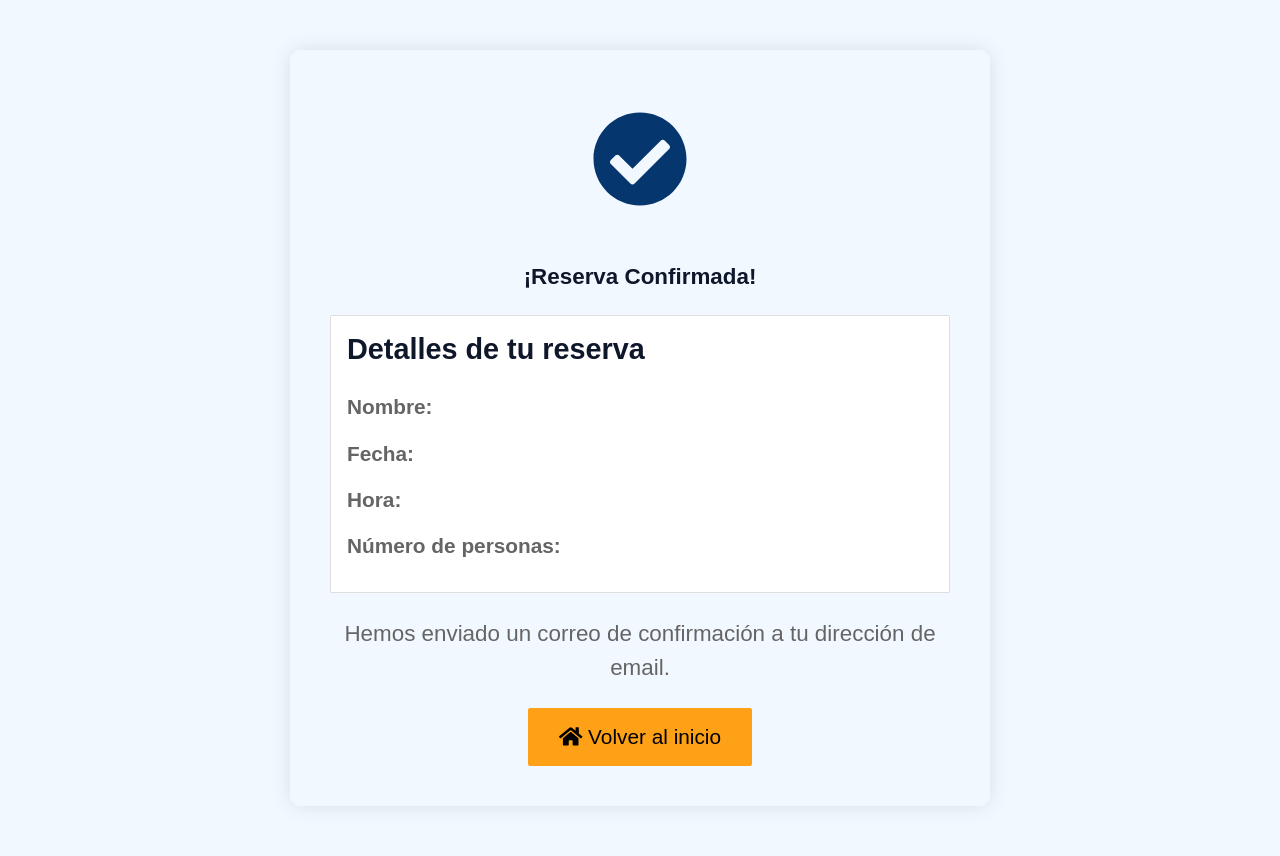
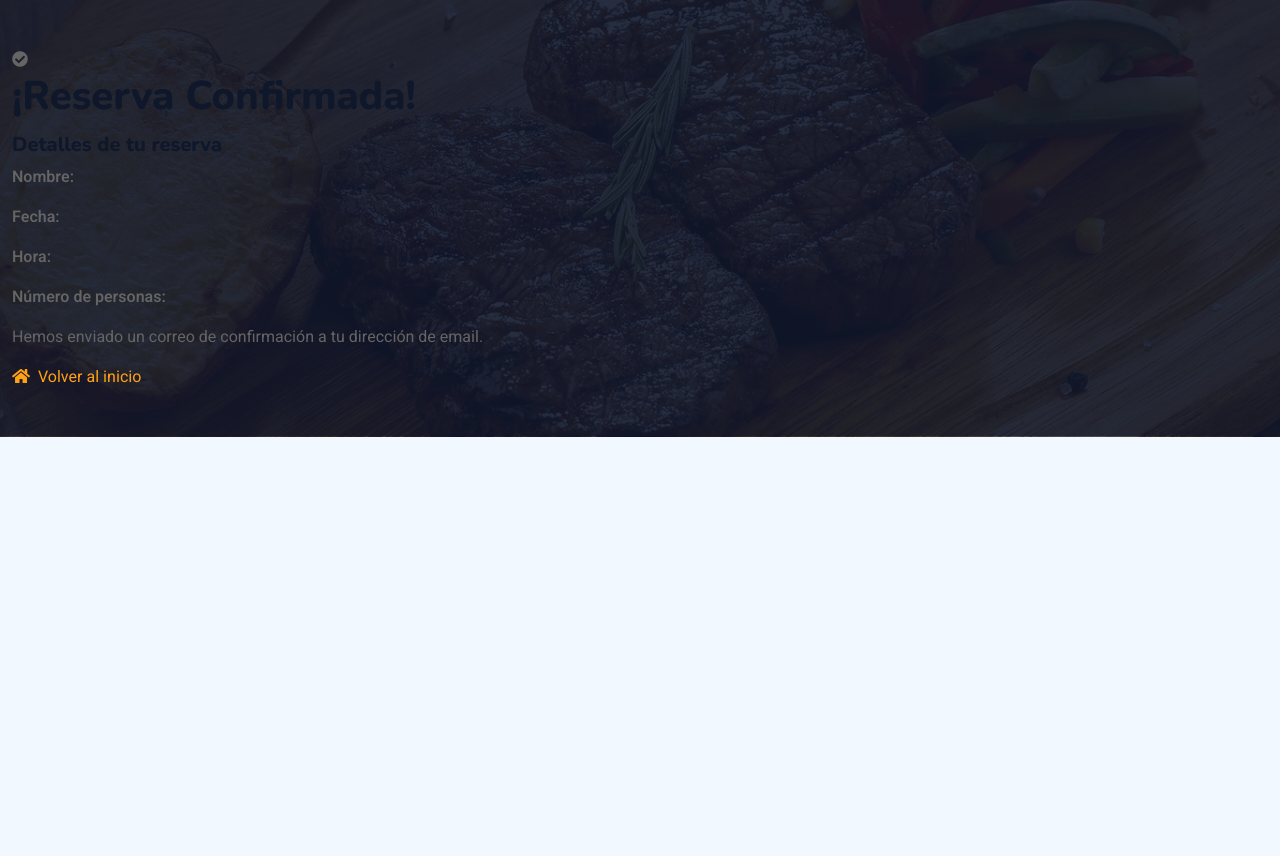
Before and after one commit to elbin2899/RestaurantProyecto, a PHP site: page /restaurantProyecto/seccion/booking/confirmacion_reserva.php in a window 1280 px wide. After the commit the page ends 437 px from the top, so only its background shows below. Run offline with PHP 8.4, Linux system fonts and the light colour scheme; the visitor is signed in with stand-in values (Sample User, id 1); some libraries are stand-ins or nearby versions.

Commit message:
Update confirmacion_reserva.php

```diff
--- a/seccion/booking/confirmacion_reserva.php
+++ b/seccion/booking/confirmacion_reserva.php
@@ -1,83 +1,48 @@
 <?php
 session_start();
 
-// Verificar si hay datos de reserva
 if (!isset($_SESSION['reserva_data'])) {
     header("Location: ../../index.php");
     exit();
 }
 
-// Obtener datos de la reserva
 $reserva = $_SESSION['reserva_data'];
-unset($_SESSION['reserva_data']); // Limpiar la sesión
+unset($_SESSION['reserva_data']);
 ?>
 <!DOCTYPE html>
 <html lang="es">
+
 <head>
-    <meta charset="UTF-8">
-    <meta name="viewport" content="width=device-width, initial-scale=1.0">
-    <title>Confirmación de Reserva</title>
+    <meta charset="utf-8">
+    <meta content="width=device-width, initial-scale=1.0" name="viewport">
+    <title>Confirmación de reserva</title>
+
+    <!-- Fuentes de Google -->
+    <link rel="preconnect" href="https://fonts.googleapis.com">
+    <link rel="preconnect" href="https://fonts.gstatic.com" crossorigin>
+    <link
+        href="https://fonts.googleapis.com/css2?family=Heebo:wght@400;500;600&family=Nunito:wght@600;700;800&family=Pacifico&display=swap"
+        rel="stylesheet">
+
+    <!-- Iconos y librerías -->
+    <link href="https://cdnjs.cloudflare.com/ajax/libs/font-awesome/5.10.0/css/all.min.css" rel="stylesheet">
+    <link href="https://cdn.jsdelivr.net/npm/bootstrap-icons@1.4.1/font/bootstrap-icons.css" rel="stylesheet">
+
+    <!-- Estilos -->
     <link href="css/bootstrap.min.css" rel="stylesheet">
-    <link href="https://cdnjs.cloudflare.com/ajax/libs/font-awesome/5.10.0/css/all.min.css" rel="stylesheet">
-    <style>
-        .confirmation-container {
-            max-width: 700px; /* Aumentado para acomodar texto más grande */
-            margin: 50px auto;
-            padding: 40px; /* Más padding */
-            border-radius: 10px;
-            box-shadow: 0 0 20px rgba(0,0,0,0.1);
-        }
-        .confirmation-icon {
-            font-size: 6rem; /* Aumentado de 5rem */
-            color: rgb(5, 54, 109);
-            margin-bottom: 30px; /* Más espacio */
-        }
+    <link rel="stylesheet" href="../../css/style.css">
+    <link rel="stylesheet" href="confirmacion.css">
+</head>
 
-        /* Tipografía aumentada */
-        h2 {
-            font-size: 2.5rem; /* Aumentado considerablemente */
-            margin-bottom: 30px !important;
-        }
-
-        .card-title {
-            font-size: 1.8rem; /* Aumentado */
-            margin-bottom: 25px;
-        }
-
-        .card-body p {
-            font-size: 1.3rem; /* Texto más grande */
-            margin-bottom: 15px;
-        }
-
-        .card-body strong {
-            font-size: 1.3rem; /* Texto en negrita más grande */
-        }
-
-        .mb-4 {
-            font-size: 1.4rem; /* Texto del correo más grande */
-        }
-
-        .btn {
-            font-size: 1.3rem; /* Botón más grande */
-            padding: 12px 30px;
-        }
-
-        .btn i {
-            font-size: 1.3rem; /* Icono del botón más grande */
-        }
-    </style>
-</head>
 <body>
-    <div class="container">
-        <div class="confirmation-container text-center">
+    <div class=" container-xxl py-5 bg-dark hero-header mb-5 confirmation-wrapper">
         <div class="confirmation-icon">
             <i class="fas fa-check-circle"></i>
         </div>
-            <h2 class="mb-4">¡Reserva Confirmada!</h2>
+        <h1 class="confirmation-title">¡Reserva Confirmada!</h1>
 
-            <div class="card mb-4">
-                <div class="card-body text-start">
-                    <h5 class="card-title">Detalles de tu reserva</h5>
+        <div class="confirmation-box text-start">
+            <h5 style="margin-top: 1%;">Detalles de tu reserva</h5>
             <p><strong>Nombre:</strong> <?= htmlspecialchars($reserva['nombre']) ?></p>
             <p><strong>Fecha:</strong> <?= htmlspecialchars($reserva['fecha']) ?></p>
             <p><strong>Hora:</strong> <?= htmlspecialchars($reserva['hora']) ?></p>
@@ -86,19 +51,18 @@ unset($_SESSION['reserva_data']); // Limpiar la sesión
             <p><strong>Solicitud especial:</strong> <?= htmlspecialchars($reserva['solicitud_especial']) ?></p>
             <?php endif; ?>
         </div>
+
+        <p class="confirmation-message">Hemos enviado un correo de confirmación a tu dirección de email.</p>
+
+        <a href="../../index.php" class="btn-home">
+            <i class="fas fa-home me-2"></i>Volver al inicio
+        </a>
+
     </div>
 
-            <p class="mb-4">Hemos enviado un correo de confirmación a tu dirección de email.</p>
-
-            <a href="../../index.php" class="btn btn-primary">
-                <i class="fas fa-home"></i> Volver al inicio
-            </a>
-        </div>
-    </div>
-
-    <!-- JavaScript Libraries -->
+    <!-- Scripts -->
     <script src="https://code.jquery.com/jquery-3.4.1.min.js"></script>
     <script src="https://cdn.jsdelivr.net/npm/bootstrap@5.0.0/dist/js/bootstrap.bundle.min.js"></script>
-    <script src="https://cdnjs.cloudflare.com/ajax/libs/font-awesome/5.10.0/js/all.min.js"></script>
 </body>
+
 </html>
```
Lines whose indentation alone changed are shown as unchanged.
